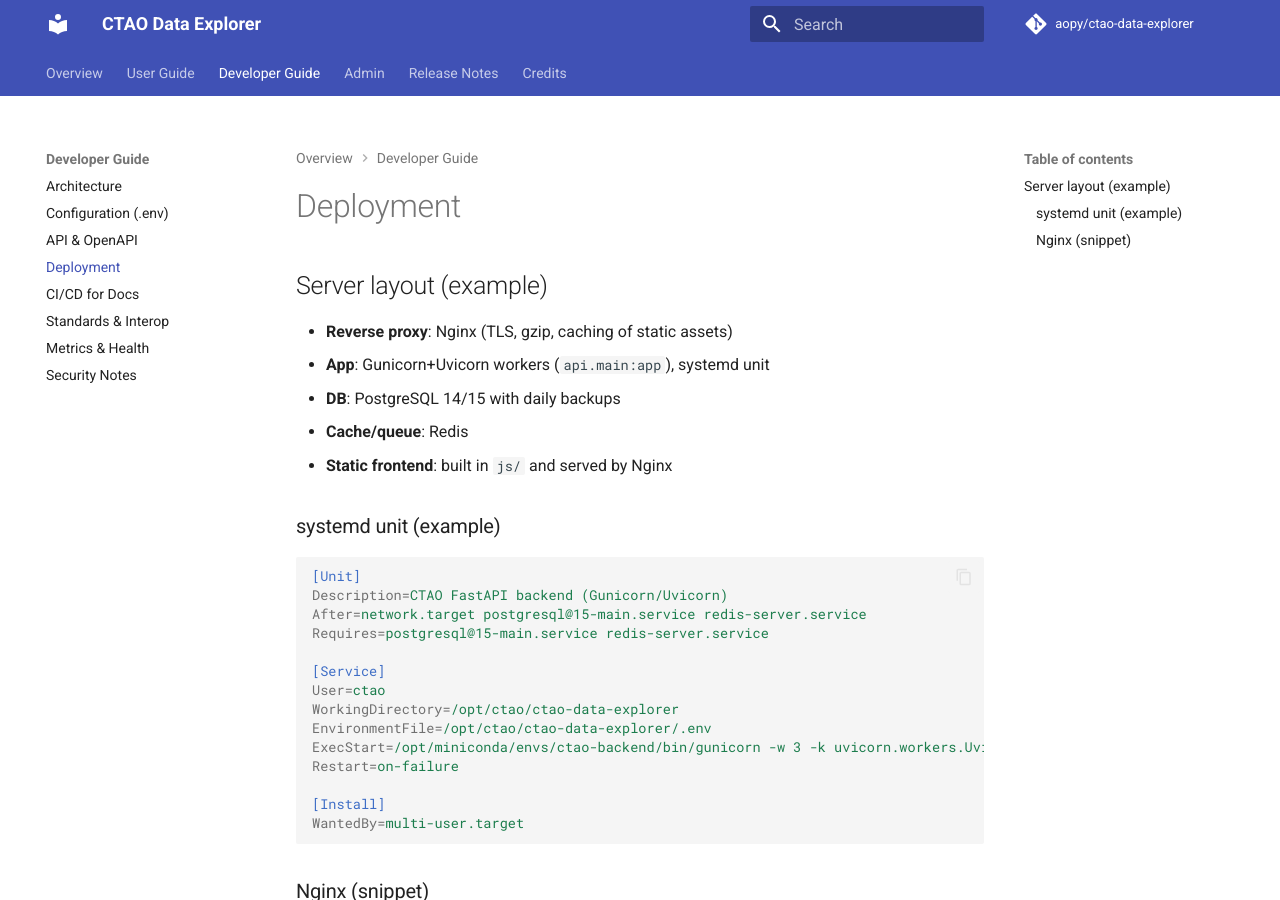
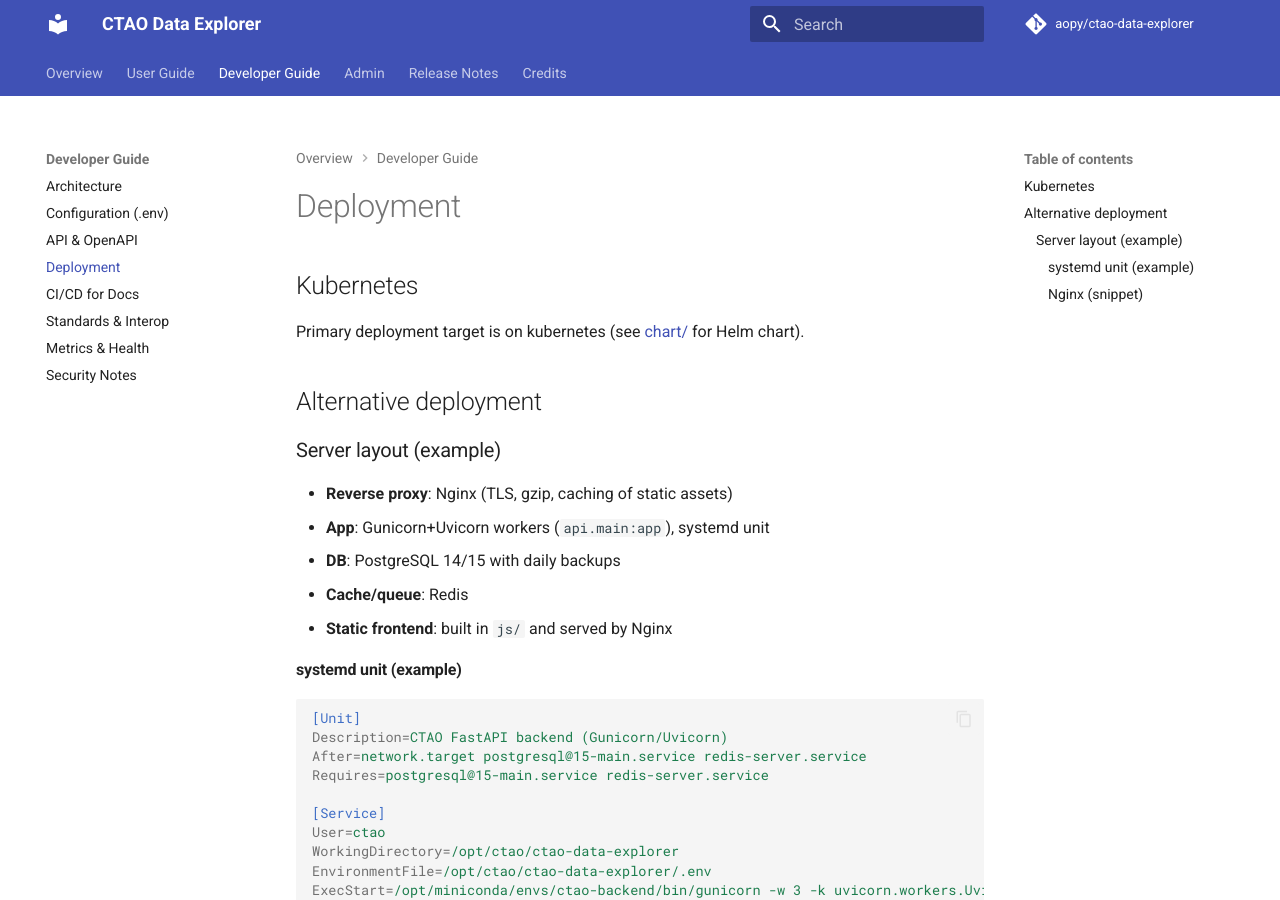
Before and after one commit to aopy/ctao-data-explorer, an MkDocs documentation site: the page built from docs/developer-guide/deployment.md, in a window 1280 px wide and 900 px high. Built offline with MkDocs 1.6.1 and Material for MkDocs 9.7.7, drawn with Linux system fonts in a browser that asks for light colours; comment, search, counter and statistics services are not loaded.

````diff
--- a/docs/developer-guide/deployment.md
+++ b/docs/developer-guide/deployment.md
@@ -1,6 +1,14 @@
 # Deployment
 
-## Server layout (example)
+## Kubernetes
+
+Primary deployment target is on kubernetes (see [chart/](../../chart/README.md) for Helm chart).
+
+
+
+## Alternative deployment
+
+### Server layout (example)
 
 - **Reverse proxy**: Nginx (TLS, gzip, caching of static assets)
 - **App**: Gunicorn+Uvicorn workers (`api.main:app`), systemd unit
@@ -8,7 +16,7 @@
 - **Cache/queue**: Redis
 - **Static frontend**: built in `js/` and served by Nginx
 
-### systemd unit (example)
+#### systemd unit (example)
 
 ```ini
 [Unit]
@@ -27,7 +35,7 @@
 WantedBy=multi-user.target
 ```
 
-### Nginx (snippet)
+#### Nginx (snippet)
 
 ```nginx
 server {
````
Also changed, not shown: 3 other files.
